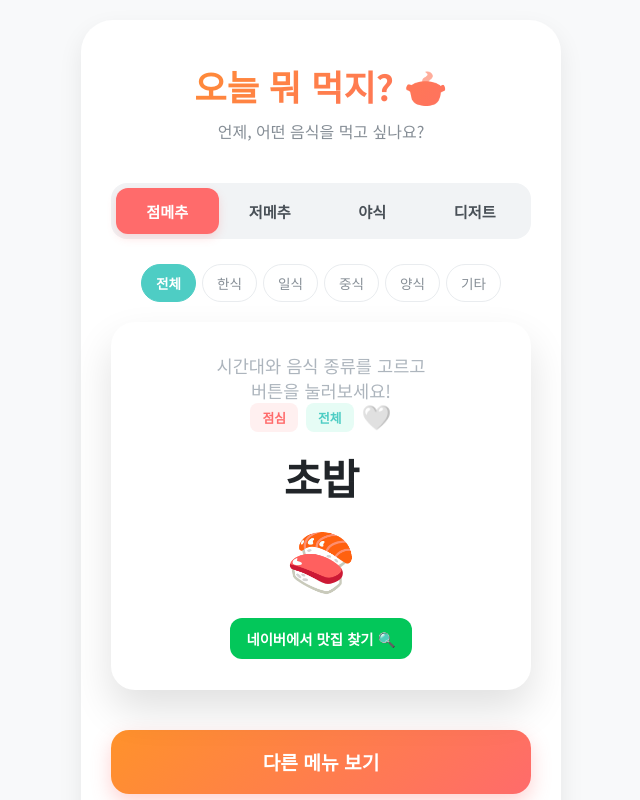
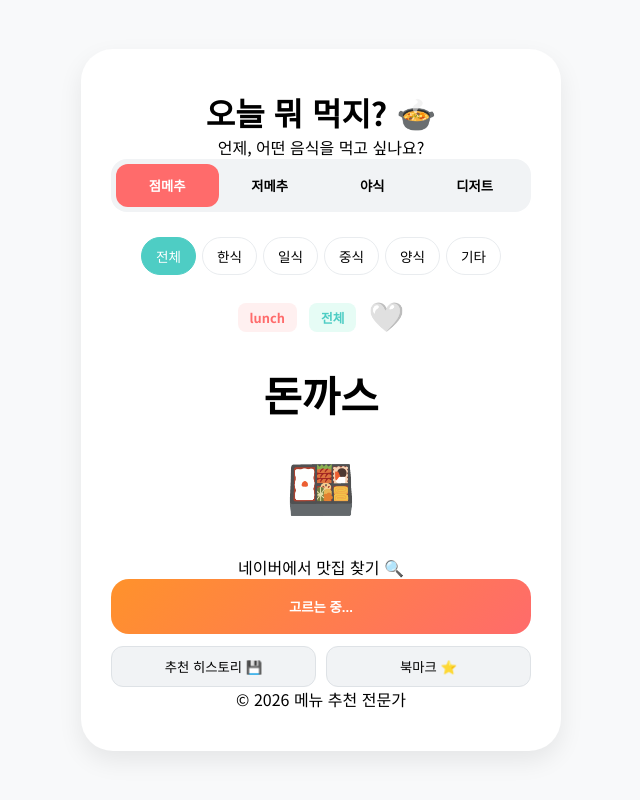
Before and after one commit to dlwlssud123/service_deployment, a plain HTML site: page index.html in a window 1280 px wide. Both pictures are taken after a click on the button "추천받기!". Shown: the top 800 px of the page, without its empty margins (319-959 px from the left). Drawn offline with Linux system fonts and the light colour scheme.

Commit message:
UI 룰렛으로 교체

```diff
--- a/app.js
+++ b/app.js
@@ -186,49 +186,73 @@
     recommendBtn.disabled = false;
 }
 
+// app.js의 recommendBtn 클릭 이벤트 부분을 아래 코드로 통째로 교체
 recommendBtn.addEventListener('click', () => {
+    const mainData = menus[currentMain];
+    let pool = (currentMain === 'dessert') ? menus.dessert :
+               (currentSub === 'all' ? Object.values(mainData).flat() : mainData[currentSub]);
+
+    if (!pool || pool.length === 0) return;
+
+    // UI 초기화 및 준비
     resultPlaceholder.classList.add('hidden');
-    resultContent.classList.add('hidden');
-    loadingContainer.classList.remove('hidden');
-    resultCard.classList.remove('active');
+    resultContent.classList.remove('hidden'); // 셔플을 보여줘야 하므로 바로 보여줌
     recommendBtn.disabled = true;
+    recommendBtn.textContent = '고르는 중...';
 
-    setTimeout(() => {
-        let pool = [];
-        const mainData = menus[currentMain];
+    // 이모지와 하트, 버튼은 잠시 숨김
+    resultEmoji.style.visibility = 'hidden';
+    bookmarkBtn.style.visibility = 'hidden';
+    naverSearchBtn.style.visibility = 'hidden';
 
-        if (currentMain === 'dessert') {
-            pool = menus.dessert;
-        } else {
-            pool = currentSub === 'all' ? Object.values(mainData).flat() : mainData[currentSub];
+    let shuffleCount = 0;
+    const maxShuffle = 15; // 셔플 횟수 (약 1.5초)
+
+    // 셔플 애니메이션 시작
+    const shuffleInterval = setInterval(() => {
+        const tempMenu = pool[Math.floor(Math.random() * pool.length)];
+        resultMenu.textContent = tempMenu.name;
+        resultMenu.classList.add('shuffling');
+        shuffleCount++;
+
+        if (shuffleCount >= maxShuffle) {
+            clearInterval(shuffleInterval);
+            finalizeSelection(pool);
         }
+    }, 100); // 0.1초마다 메뉴 변경
+});
 
+// 최종 메뉴 확정 및 UI 업데이트 함수
+function finalizeSelection(pool) {
     const randomMenu = pool[Math.floor(Math.random() * pool.length)];
     const timeStr = new Date().toLocaleTimeString([], { hour: '2-digit', minute: '2-digit' });
 
-        // 데이터 업데이트
+    // 셔플 효과 제거 및 최종 값 세팅
+    resultMenu.classList.remove('shuffling');
+    resultMenu.textContent = randomMenu.name;
+    resultEmoji.textContent = randomMenu.emoji;
+    resultEmoji.style.visibility = 'visible';
+    bookmarkBtn.style.visibility = 'visible';
+    naverSearchBtn.style.visibility = 'visible';
+
+    // 태그 업데이트
+    resultMainTag.textContent = currentMain;
+    resultSubTag.textContent = currentSub === 'all' ? '전체' : currentSub;
+
+    // 히스토리 저장 및 북마크 체크
     foodHistory.unshift({ name: randomMenu.name, emoji: randomMenu.emoji, date: timeStr });
-        if (foodHistory.length > 10) foodHistory.pop(); // 최대 10개 제한
+    if (foodHistory.length > 10) foodHistory.pop();
     updateStorage('foodHistory', foodHistory);
 
-        // UI 업데이트
-        resultMainTag.textContent = currentMain === 'lunch' ? '점심' : currentMain === 'dinner' ? '저녁' : currentMain === 'lateNight' ? '야식' : '디저트';
-        resultSubTag.textContent = currentSub === 'all' ? '전체' : currentSub;
-        resultMenu.textContent = randomMenu.name;
-        resultEmoji.textContent = randomMenu.emoji;
-
     const isBookmarked = bookmarks.some(b => b.name === randomMenu.name);
-        bookmarkBtn.textContent = isBookmarked ? '❤️' : '🤍';
+    updateBookmarkUI(isBookmarked);
 
     naverSearchBtn.href = `https://search.naver.com/search.naver?query=${encodeURIComponent(randomMenu.name + ' 맛집')}`;
 
-        loadingContainer.classList.add('hidden');
-        resultContent.classList.remove('hidden');
     resultCard.classList.add('active');
     recommendBtn.disabled = false;
     recommendBtn.textContent = '다른 메뉴 보기';
-    }, 800);
-});
+}
 
 bookmarkBtn.addEventListener('click', () => {
     toggleBookmark(resultMenu.textContent, resultEmoji.textContent);
--- a/index.html
+++ b/index.html
@@ -4,8 +4,7 @@
     <meta charset="UTF-8">
     <meta name="viewport" content="width=device-width, initial-scale=1.0">
     <title>오늘 뭐 먹지? | 맞춤형 메뉴 추천</title>
-    <link rel="stylesheet" href="style.css">
-    <link rel="preconnect" href="https://fonts.googleapis.com">
+    <link rel="stylesheet" href="style.css"> <link rel="preconnect" href="https://fonts.googleapis.com">
     <link rel="preconnect" href="https://fonts.gstatic.com" crossorigin>
     <link href="https://fonts.googleapis.com/css2?family=Noto+Sans+KR:wght@400;700&display=swap" rel="stylesheet">
 </head>
@@ -17,7 +16,6 @@
         </header>
 
         <main>
-            <!-- 메인 카테고리 -->
             <div class="category-tabs main-tabs">
                 <button class="tab-btn active" data-category="lunch">점메추</button>
                 <button class="tab-btn" data-category="dinner">저메추</button>
@@ -26,7 +24,6 @@
                 <div class="tab-slider"></div>
             </div>
 
-            <!-- 서브 카테고리 -->
             <div class="sub-category-tabs" id="subTabs">
                 <button class="sub-tab-btn active" data-sub="all">전체</button>
                 <button class="sub-tab-btn" data-sub="korean">한식</button>
@@ -38,20 +35,18 @@
 
             <div class="result-card" id="resultCard">
                 <div class="result-placeholder">시간대와 음식 종류를 고르고<br>버튼을 눌러보세요!</div>
-
                 <div class="loading-container hidden" id="loadingContainer">
                     <div class="spinner"></div>
                     <p class="loading-text">취향 저격 메뉴 고르는 중...</p>
                 </div>
-
                 <div class="result-content hidden" id="resultContent">
                     <div class="tag-group">
                         <span class="category-tag main-tag" id="resultMainTag"></span>
                         <span class="category-tag sub-tag" id="resultSubTag"></span>
                         <button id="bookmarkBtn" class="bookmark-btn">🤍</button>
                     </div>
-                    <h2 id="resultMenu">제육볶음</h2>
-                    <p id="resultEmoji">🍱</p>
+                    <h2 id="resultMenu"></h2>
+                    <p id="resultEmoji"></p>
                     <a id="naverSearchBtn" class="sub-btn" target="_blank">네이버에서 맛집 찾기 🔍</a>
                 </div>
             </div>
@@ -64,21 +59,15 @@
                 </div>
             </div>
 
-            <!-- 리스트 오버레이 (모달) -->
             <div id="listOverlay" class="list-overlay hidden">
                 <div class="list-container">
-                    <div class="list-header">
-                        <h3 id="listTitle">리스트 제목</h3>
-                        <button id="closeListBtn" class="close-btn">×</button>
-                    </div>
                     <ul id="displayList"></ul>
-                    <button id="clearBtn" class="clear-btn">전체 삭제</button>
                 </div>
             </div>
         </main>
 
         <footer>
-            <p>© 2026 메뉴 추천 전문가 | 2단계 필터링 버전</p>
+            <p>© 2026 메뉴 추천 전문가</p>
         </footer>
     </div>
     <script src="app.js"></script>
--- a/style.css
+++ b/style.css
@@ -5,358 +5,64 @@
     --bg-color: #f8f9fa;
     --text-color: #212529;
     --card-bg: #ffffff;
-    --shadow-sm: 0 2px 4px rgba(0,0,0,0.05);
     --shadow-md: 0 10px 25px rgba(0,0,0,0.08);
-    --shadow-lg: 0 20px 40px rgba(0,0,0,0.12);
 }
 
-* {
-    margin: 0;
-    padding: 0;
-    box-sizing: border-box;
-}
+* { margin: 0; padding: 0; box-sizing: border-box; }
 
 body {
     font-family: 'Noto Sans KR', sans-serif;
     background-color: var(--bg-color);
-    color: var(--text-color);
-    display: flex;
-    justify-content: center;
-    align-items: center;
-    min-height: 100vh;
-    padding: 20px;
+    display: flex; justify-content: center; align-items: center;
+    min-height: 100vh; padding: 20px;
 }
 
 .container {
-    width: 100%;
-    max-width: 480px;
-    background: var(--card-bg);
-    padding: 40px 30px;
-    border-radius: 32px;
-    box-shadow: var(--shadow-md);
+    width: 100%; max-width: 480px; background: var(--card-bg);
+    padding: 40px 30px; border-radius: 32px; box-shadow: var(--shadow-md);
     text-align: center;
-    transition: transform 0.3s ease;
 }
 
-header h1 {
-    font-size: 2.2rem;
-    margin-bottom: 8px;
-    background: var(--primary-gradient);
-    -webkit-background-clip: text;
-    -webkit-text-fill-color: transparent;
-    font-weight: 700;
-}
+/* 탭 스타일 */
+.category-tabs { position: relative; display: flex; background: #f1f3f5; padding: 5px; border-radius: 16px; margin-bottom: 25px; }
+.tab-btn { flex: 1; padding: 12px 5px; border: none; background: transparent; cursor: pointer; font-weight: 700; z-index: 2; }
+.tab-btn.active { color: white; }
+.tab-slider { position: absolute; top: 5px; left: 5px; width: calc((100% - 10px) / 4); height: calc(100% - 10px); background: var(--primary-color); border-radius: 12px; transition: transform 0.3s; z-index: 1; }
 
-header p {
-    color: #868e96;
-    font-size: 1rem;
-    margin-bottom: 40px;
-}
+.sub-category-tabs { display: flex; justify-content: center; gap: 6px; flex-wrap: wrap; margin-bottom: 25px; }
+.sub-tab-btn { padding: 8px 14px; border: 1px solid #e9ecef; background: white; border-radius: 20px; font-size: 0.85rem; cursor: pointer; }
+.sub-tab-btn.active { background: var(--secondary-color); color: white; border-color: var(--secondary-color); }
 
-/* 메인 카테고리 탭 */
-.category-tabs {
-    position: relative;
-    display: flex;
-    background: #f1f3f5;
-    padding: 5px;
-    border-radius: 16px;
-    margin-bottom: 25px;
-    z-index: 1;
-}
-
-.tab-btn {
-    flex: 1;
-    padding: 12px 5px;
-    border: none;
-    background: transparent;
-    border-radius: 12px;
-    cursor: pointer;
-    font-weight: 700;
-    color: #495057;
-    transition: color 0.3s ease;
-    z-index: 2;
-    white-space: nowrap;
-    font-size: 0.95rem;
-}
-
-.tab-btn.active {
-    color: white;
-}
-
-.tab-slider {
-    position: absolute;
-    top: 5px;
-    left: 5px;
-    width: calc((100% - 10px) / 4);
-    height: calc(100% - 10px);
-    background: var(--primary-color);
-    border-radius: 12px;
-    transition: transform 0.3s cubic-bezier(0.645, 0.045, 0.355, 1);
-    z-index: 1;
-    box-shadow: 0 4px 10px rgba(255, 107, 107, 0.2);
-}
-
-/* 서브 카테고리 탭 */
-.sub-category-tabs {
-    display: flex;
-    justify-content: center;
-    gap: 6px;
-    flex-wrap: wrap;
-    margin-bottom: 25px;
-}
-
-.sub-tab-btn {
-    padding: 8px 14px;
-    border: 1px solid #e9ecef;
-    background: white;
-    border-radius: 20px;
-    font-size: 0.85rem;
-    cursor: pointer;
-    color: #868e96;
-    transition: all 0.2s ease;
-}
-
-.sub-tab-btn.active {
-    background: var(--secondary-color);
-    color: white;
-    border-color: var(--secondary-color);
-    font-weight: bold;
-}
-
-/* 결과 카드 */
-.result-card {
-    min-height: 220px;
-    background: white;
-    border-radius: 24px;
-    display: flex;
-    flex-direction: column;
-    justify-content: center;
-    align-items: center;
-    margin-bottom: 35px;
-    padding: 30px;
-    box-shadow: var(--shadow-sm);
-    border: 1px solid #f1f3f5;
-}
-
-.result-card.active {
-    box-shadow: var(--shadow-lg);
-    border-color: transparent;
-    transform: translateY(-5px);
-}
-
-.result-placeholder {
-    color: #adb5bd;
-    font-size: 1.1rem;
-    font-weight: 500;
-}
-
-.result-content {
-    animation: fadeInUp 0.6s cubic-bezier(0.23, 1, 0.32, 1);
-}
-
-.result-content.hidden {
-    display: none;
-}
-
-.tag-group {
-    display: flex;
-    justify-content: center;
-    align-items: center;
-    gap: 8px;
-    margin-bottom: 15px;
-}
-
-.category-tag {
-    display: inline-block;
-    padding: 5px 12px;
-    border-radius: 8px;
-    font-size: 0.8rem;
-    font-weight: 700;
-}
-
+/* 결과 카드 간격 조정 */
+.tag-group { display: flex; justify-content: center; align-items: center; gap: 12px; margin-bottom: 30px; } /* Gap 증가 */
+.category-tag { padding: 5px 12px; border-radius: 8px; font-size: 0.8rem; font-weight: 700; }
 .main-tag { background: #fff0f0; color: var(--primary-color); }
 .sub-tag { background: #e6fcf5; color: var(--secondary-color); }
 
-.bookmark-btn {
-    background: none;
-    border: none;
-    font-size: 1.5rem;
-    cursor: pointer;
-    transition: transform 0.2s;
-    line-height: 1;
+.bookmark-btn { background: none; border: none; font-size: 1.8rem; cursor: pointer; color: #adb5bd; transition: all 0.2s; }
+.bookmark-btn.active { color: #ff6b6b; transform: scale(1.1); } /* 활성화 상태 */
+
+#resultMenu { font-size: 2.6rem; margin-bottom: 20px; } /* 간격 증가 */
+#resultEmoji { font-size: 3.5rem; margin-bottom: 30px; }
+
+/* 버튼 및 리스트 */
+.main-btn { width: 100%; padding: 18px; border-radius: 18px; background: var(--primary-gradient); color: white; border: none; font-weight: 700; cursor: pointer; }
+.local_storage { display: flex; gap: 10px; margin-top: 12px; }
+.local_storage .sub-btn { flex: 1; background: #f1f3f5; border: 1px solid #dee2e6; padding: 10px; border-radius: 12px; cursor: pointer; }
+
+.list-overlay { margin-top: 20px; width: 100%; }
+.list-container { background: #f8f9fa; border-radius: 20px; padding: 15px; border: 1px dashed #dee2e6; }
+.hidden { display: none; }
+
+@keyframes spin { 100% { transform: rotate(360deg); } }
+.spinner { width: 30px; height: 30px; border: 3px solid #f3f3f3; border-top: 3px solid var(--primary-color); border-radius: 50%; animation: spin 1s linear infinite; margin: 0 auto 10px; }
+
+.shuffling {
+    animation: shuffleBlur 0.1s infinite alternate;
+    color: var(--primary-color) !important;
 }
 
-.bookmark-btn:hover { transform: scale(1.2); }
-
-#resultMenu {
-    font-size: 2.6rem;
-    margin-bottom: 10px;
-    color: #212529;
-    letter-spacing: -1px;
+@keyframes shuffleBlur {
+    from { filter: blur(0px); transform: scale(1); }
+    to { filter: blur(2px); transform: scale(1.05); }
 }
-
-#resultEmoji {
-    font-size: 3.5rem;
-    margin-bottom: 20px;
-}
-
-.sub-btn {
-    display: inline-block;
-    padding: 10px 16px;
-    background: #03c75a;
-    color: white;
-    text-decoration: none;
-    border-radius: 12px;
-    font-size: 0.9rem;
-    font-weight: 700;
-    transition: all 0.2s;
-}
-
-/* 액션 버튼 및 하단 버튼 */
-.actions {
-    display: flex;
-    flex-direction: column;
-    gap: 12px;
-}
-
-.main-btn {
-    width: 100%;
-    padding: 18px;
-    font-size: 1.2rem;
-    font-weight: 700;
-    border: none;
-    border-radius: 18px;
-    background: var(--primary-gradient);
-    color: white;
-    cursor: pointer;
-    box-shadow: 0 8px 20px rgba(255, 107, 107, 0.3);
-}
-
-.local_storage {
-    display: flex;
-    gap: 10px;
-}
-
-.local_storage .sub-btn {
-    flex: 1;
-    background: #f1f3f5;
-    color: #495057;
-    border: 1px solid #dee2e6;
-    box-shadow: none;
-    font-size: 0.85rem;
-}
-
-.local_storage .sub-btn:hover {
-    background: #e9ecef;
-}
-
-/* 리스트 오버레이 스타일 */
-.list-overlay {
-    position: fixed;
-    top: 0; left: 0;
-    width: 100%; height: 100%;
-    background: rgba(0,0,0,0.5);
-    z-index: 1000;
-    display: flex;
-    justify-content: center;
-    align-items: center;
-    padding: 20px;
-    backdrop-filter: blur(4px);
-}
-
-.list-overlay.hidden {
-    display: none;
-}
-
-.list-container {
-    background: white;
-    width: 100%;
-    max-width: 400px;
-    border-radius: 28px;
-    padding: 25px;
-    max-height: 80vh;
-    display: flex;
-    flex-direction: column;
-}
-
-.list-header {
-    display: flex;
-    justify-content: space-between;
-    align-items: center;
-    margin-bottom: 20px;
-}
-
-.list-header h3 { font-size: 1.1rem; color: #212529; }
-
-.close-btn {
-    background: none;
-    border: none;
-    font-size: 2rem;
-    cursor: pointer;
-    color: #adb5bd;
-}
-
-#displayList {
-    list-style: none;
-    overflow-y: auto;
-    margin-bottom: 20px;
-    flex: 1;
-}
-
-.history-item {
-    display: flex;
-    justify-content: space-between;
-    align-items: center;
-    padding: 14px;
-    background: #f8f9fa;
-    border-radius: 16px;
-    margin-bottom: 10px;
-    cursor: pointer;
-    transition: all 0.2s;
-}
-
-.history-item:hover { background: #e9ecef; }
-
-.clear-btn {
-    padding: 12px;
-    background: #fff0f0;
-    color: #ff6b6b;
-    border: none;
-    border-radius: 12px;
-    font-weight: 700;
-    cursor: pointer;
-}
-
-/* 로딩 애니메이션 */
-.loading-container {
-    display: flex;
-    flex-direction: column;
-    align-items: center;
-    gap: 15px;
-}
-
-.loading-container.hidden { display: none; }
-
-.spinner {
-    width: 40px; height: 40px;
-    border: 4px solid #f1f3f5;
-    border-top: 4px solid var(--primary-color);
-    border-radius: 50%;
-    animation: spin 1s linear infinite;
-}
-
-footer {
-    margin-top: 35px;
-    font-size: 0.85rem;
-    color: #adb5bd;
-}
-
-@keyframes fadeInUp {
-    from { opacity: 0; transform: translateY(20px); }
-    to { opacity: 1; transform: translateY(0); }
-}
-
-@keyframes spin {
-    0% { transform: rotate(0deg); }
-    100% { transform: rotate(360deg); }
-}
```
Also changed, not shown: 1 other file. Lines whose indentation alone changed are shown as unchanged.
